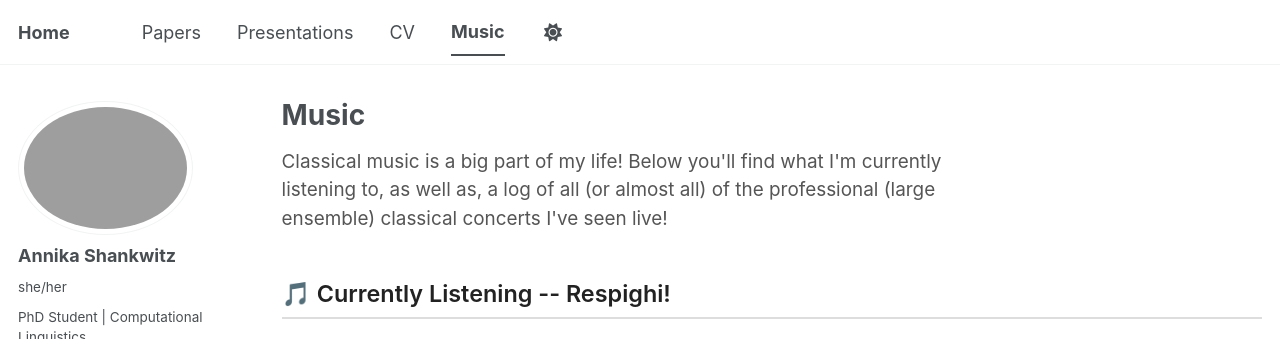
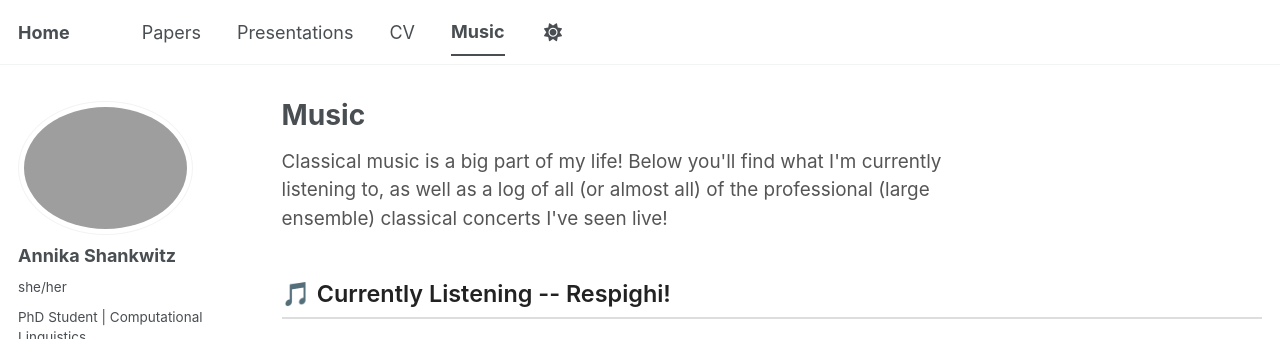
Before and after one commit to its-Annika/its-Annika.github.io, a Jekyll site: the page built from _pages/music.html, in a window 1280 px wide and 900 px high, cut to the strip 0-339 px from the top of the window. Built offline with Jekyll 4.4.1, drawn with Linux system fonts in a browser that asks for light colours; a script bundle is joined from its source files by our own code; library files that are not in the unit come from our copies.

```diff
--- a/_pages/music.html
+++ b/_pages/music.html
@@ -132,7 +132,7 @@ author_profile: true
 </style>
 
 <p class="music-intro">
-  Classical music is a big part of my life! Below you'll find what I'm currently listening to, as well as, a log of all (or almost all) of the professional (large ensemble) classical concerts I've seen live!
+  Classical music is a big part of my life! Below you'll find what I'm currently listening to, as well as a log of all (or almost all) of the professional (large ensemble) classical concerts I've seen live!
 </p>
 
 <!-- ── Currently Listening ── -->
```
